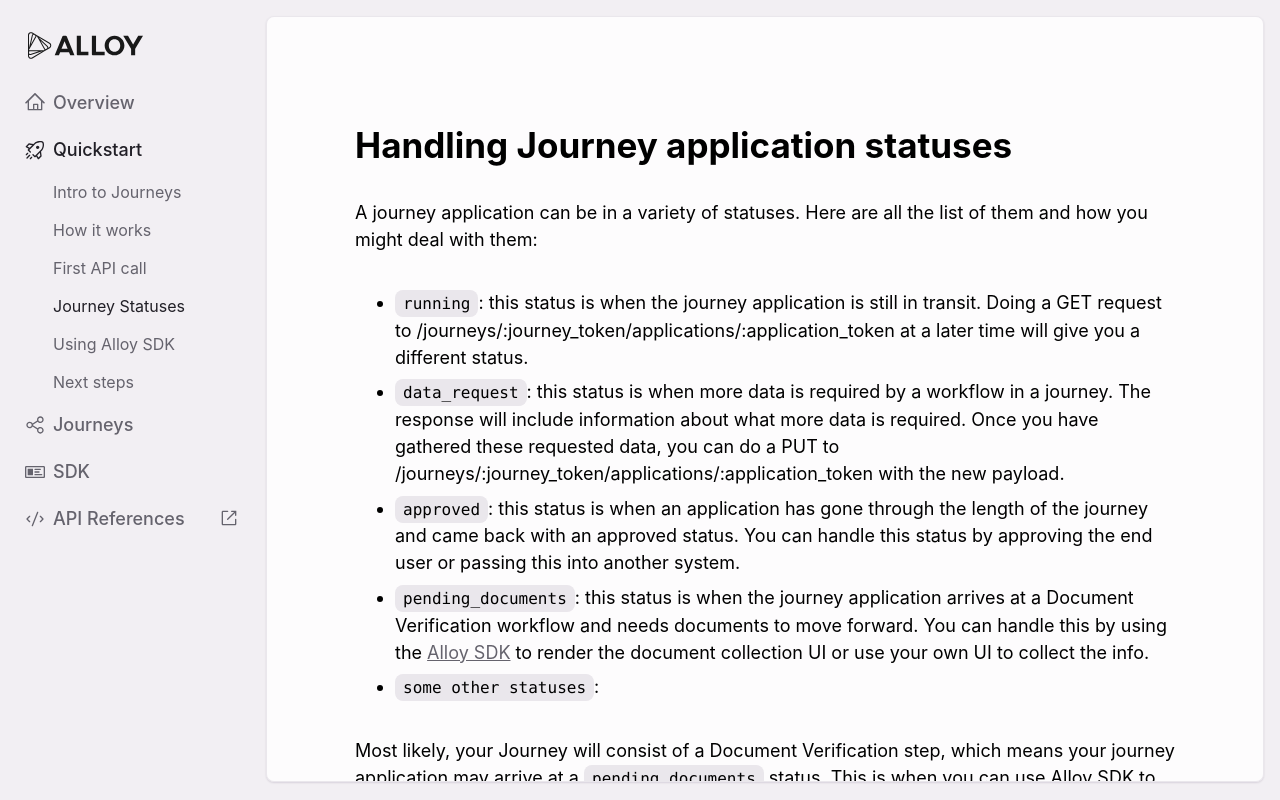
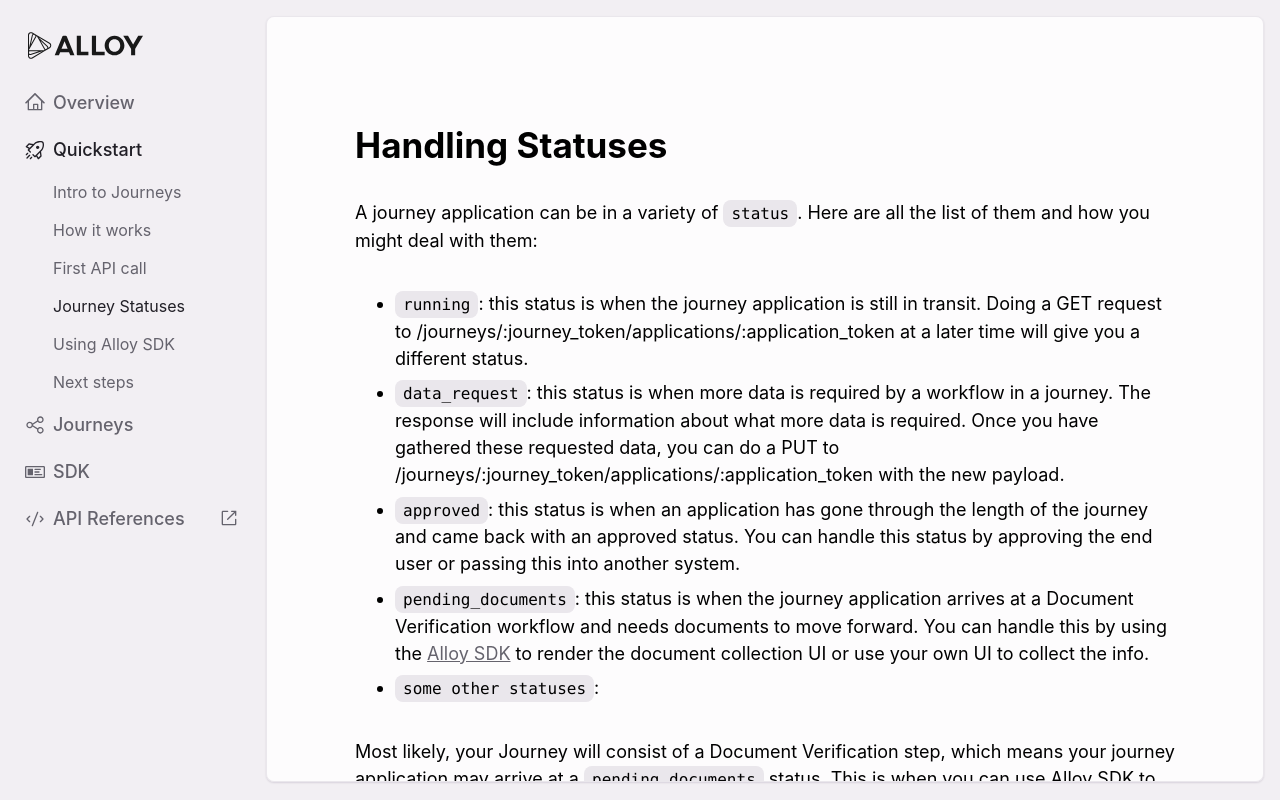
Before and after one commit to daviddkkim/sdk-docs, a Next.js app: page /quickstart/journey-status in a window 1280 px wide. Built offline with nearby package versions, Linux system fonts and the light colour scheme.

Commit message:
fix status

```diff
--- a/pages/quickstart/how-it-works.mdx
+++ b/pages/quickstart/how-it-works.mdx
@@ -28,10 +28,10 @@
 To break it down:
 1. A user provides information via a form on your application UI.
 2. Your application passes the necessary information to /journeys/:journey_token/applications to create a "journey application".
-3. You will receive a response from the above API call with the journey application Token and status of the journey.
-4. It's upto your application to decide how it wants to handle different journey application statuses but typically:
+3. You will receive a response from the above API call with the journey application Token and status of the application.
+4. It's upto your application to decide how it wants to handle different `status` but typically:
 -  for `data_request` status, you will be given information about what data the journey requires. You can use that information to collect more information either from your system or the end user and send via PUT to /journeys/:journey_token/applications/:application_token
--  for `pending_documents` status, you can render on your application UI a document verification form via the Alloy SDK or use your own form to collect documents.
+-  for `Pending` status, you can render on your application UI a document verification form via the Alloy SDK or use your own form to collect documents.
 -  for `approved` status, you can approve the customer for the product or handle it however you would like.
 
 <Box css={{
--- a/pages/quickstart/journey-status.mdx
+++ b/pages/quickstart/journey-status.mdx
@@ -7,9 +7,9 @@
 import Image from "next/image";
 
 
-# Handling Journey application statuses
+# Handling Statuses
 
-A journey application can be in a variety of statuses. Here are all the list of them and how you might deal with them:
+A journey application can be in a variety of `status`. Here are all the list of them and how you might deal with them:
 
 - `running`: this status is when the journey application is still in transit. Doing a GET request to /journeys/:journey_token/applications/:application_token at a later time will give you a different status.
 - `data_request`: this status is when more data is required by a workflow in a journey. The response will include information about what more data is required. Once you have gathered these requested data, you can do a PUT to /journeys/:journey_token/applications/:application_token with the new payload.
```
